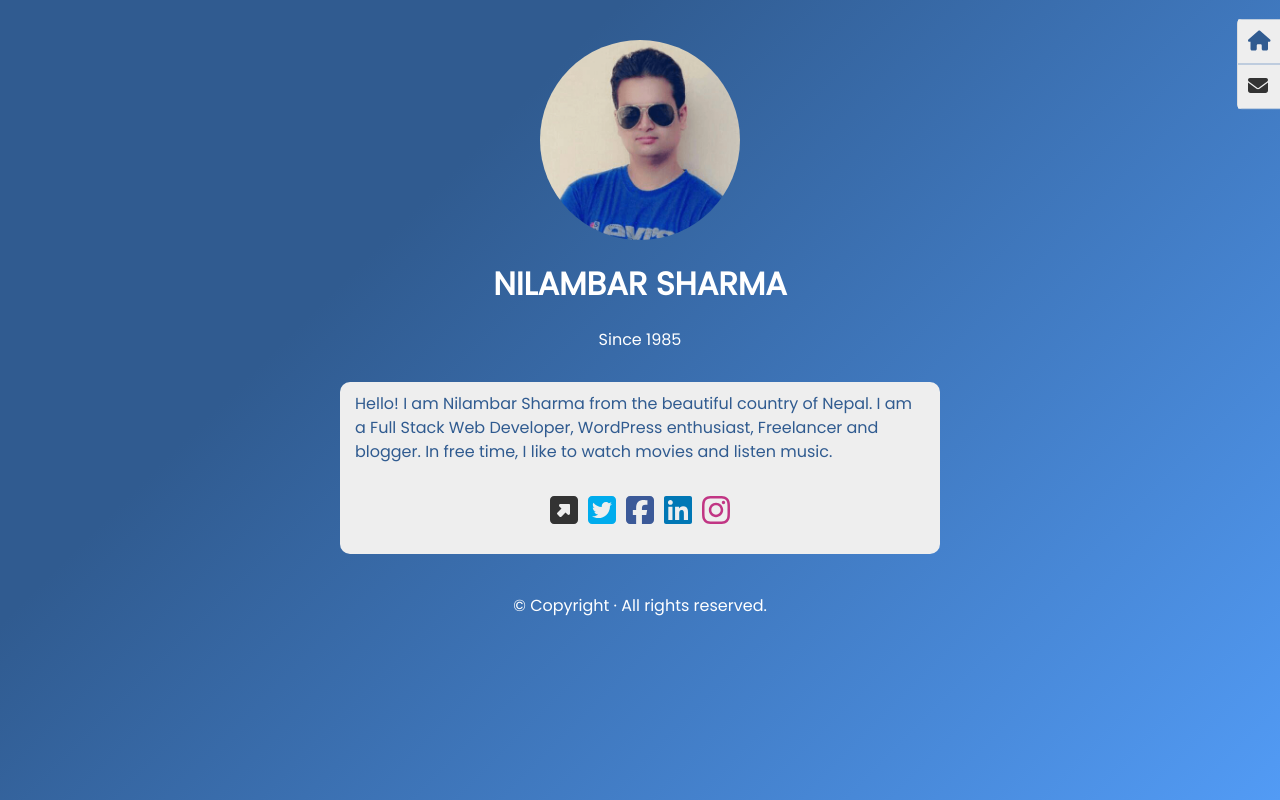
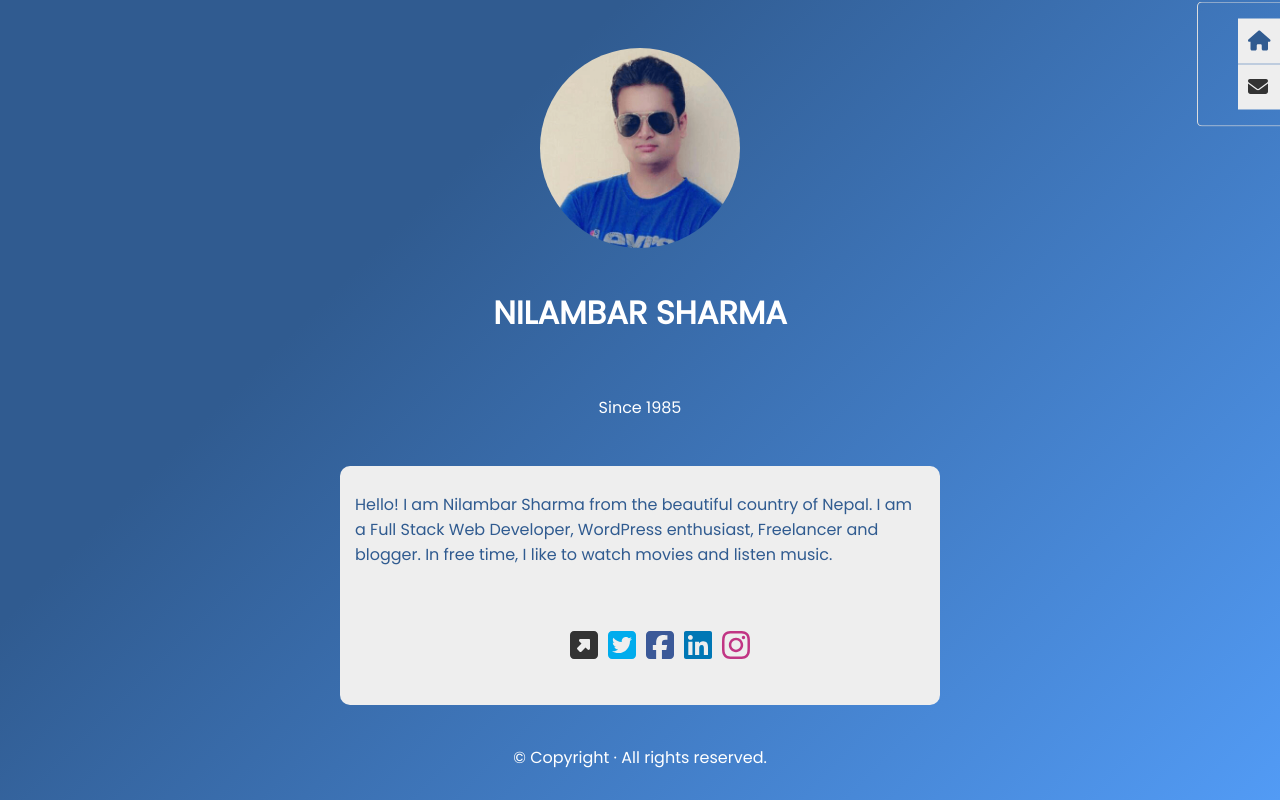
Before and after one commit to ernilambar/meroho, a React (Create React App) app: page / in a window 1280 px wide. Built offline with nearby package versions, Linux system fonts and the light colour scheme.

Commit message:
feat: normalize

```diff
--- a/src/index.css
+++ b/src/index.css
@@ -1,46 +1,5 @@
-/* Reset */
-*,
-*::before,
-*::after {
-	box-sizing: border-box;
-}
-* {
-	margin: 0;
-	padding: 0;
-}
-body {
-	line-height: 1.5;
-	-webkit-font-smoothing: antialiased;
-}
-img,
-picture,
-video,
-canvas,
-svg {
-	display: block;
-	max-width: 100%;
-}
-input,
-button,
-textarea,
-select {
-	font: inherit;
-}
-p,
-h1,
-h2,
-h3,
-h4,
-h5,
-h6 {
-	overflow-wrap: break-word;
-}
-#root,
-#__next {
-	isolation: isolate;
-}
+@import-normalize;
 
-/* Custom */
 body {
 	font-family: "Poppins", sans-serif;
 	-webkit-font-smoothing: antialiased;
```
Also changed, not shown: package.json (+1 -12 lines).
